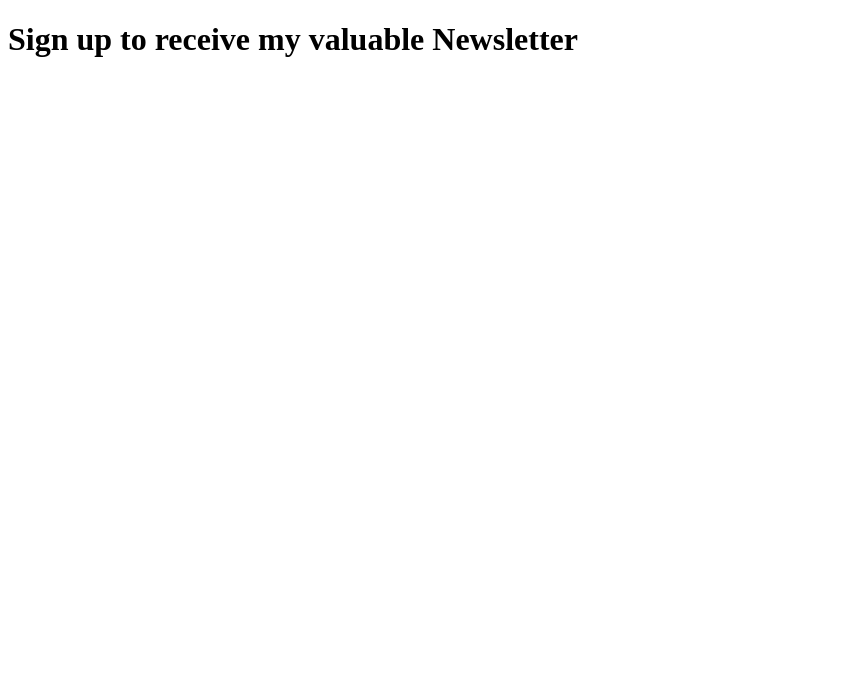
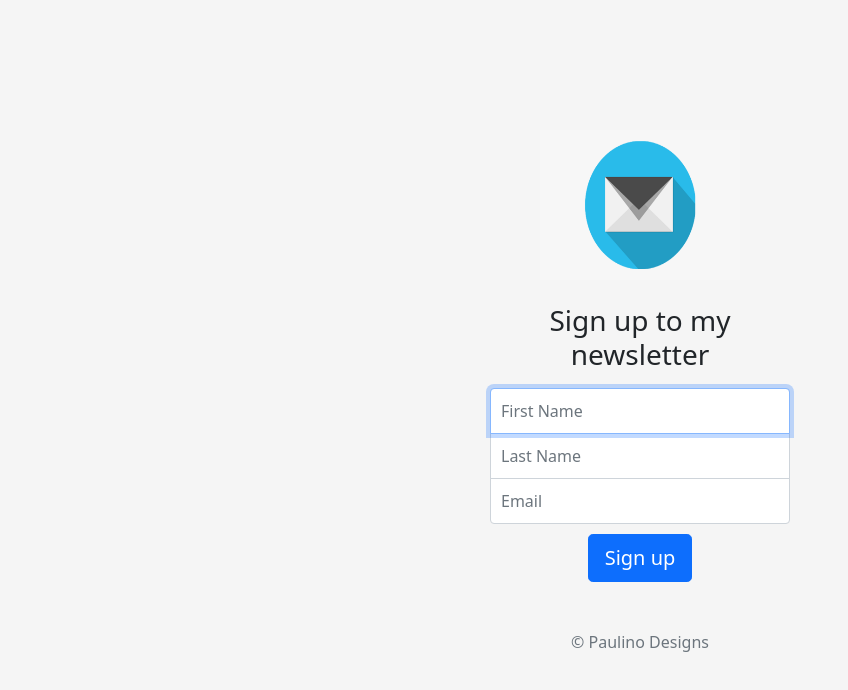
Before and after one commit to AndresPaulino/newsletter-signup, a website: page signup.html in a window 1280 px wide. Shown: the whole page, without its empty margins (0-848 px from the left). Drawn offline with nearby package versions, Linux system fonts and the light colour scheme.

Commit message:
Add newsletter html - Add API Post functionality

```diff
--- a/package.json
+++ b/package.json
@@ -10,6 +10,7 @@
   "license": "ISC",
   "dependencies": {
     "body-parser": "^1.19.2",
-    "express": "^4.17.3"
+    "express": "^4.17.3",
+    "request": "^2.88.2"
   }
 }
--- /dev/null
+++ b/public/css/styles.css
@@ -0,0 +1,53 @@
+html,
+body {
+  height: 100%;
+}
+
+body {
+  display: -ms-flexbox;
+  display: -webkit-box;
+  display: flex;
+  -ms-flex-align: center;
+  -ms-flex-pack: center;
+  -webkit-box-align: center;
+  align-items: center;
+  -webkit-box-pack: center;
+  justify-content: center;
+  padding-top: 40px;
+  padding-bottom: 40px;
+  background-color: #f5f5f5;
+}
+
+.form-signin {
+  width: 100%;
+  max-width: 330px;
+  padding: 15px;
+  margin: 0 auto;
+}
+.form-signin .checkbox {
+  font-weight: 400;
+}
+.form-signin .form-control {
+  position: relative;
+  box-sizing: border-box;
+  height: auto;
+  padding: 10px;
+  font-size: 16px;
+}
+.form-signin .form-control:focus {
+  z-index: 2;
+}
+.top {
+  margin-bottom: -1px;
+  border-bottom-right-radius: 0;
+  border-bottom-left-radius: 0;
+}
+.middle {
+    border-radius: 0;
+    margin-bottom: -1px;
+}
+.bottom {
+  margin-bottom: 10px;
+  border-top-left-radius: 0;
+  border-top-right-radius: 0;
+}
--- a/signup.html
+++ b/signup.html
@@ -1,12 +1,44 @@
 <!DOCTYPE html>
 <html lang="en">
-<head>
-    <meta charset="UTF-8">
-    <meta http-equiv="X-UA-Compatible" content="IE=edge">
-    <meta name="viewport" content="width=device-width, initial-scale=1.0">
-    <title>Newsletter Singup</title>
-</head>
-<body>
-    <h1>Sign up to receive my valuable Newsletter</h1>
-</body>
+  <head>
+    <meta charset="utf-8" />
+    <meta name="viewport" content="width=device-width, initial-scale=1, shrink-to-fit=no" />
+    <meta name="description" content="" />
+    <meta name="author" content="" />
+    <link rel="icon" href="/docs/4.0/assets/img/favicons/favicon.ico" />
+
+    <title>Newsletter Signup</title>
+
+    <link rel="canonical" href="https://getbootstrap.com/docs/4.0/examples/sign-in/" />
+
+    <!-- Bootstrap core CSS -->
+    <link
+      href="https://cdn.jsdelivr.net/npm/bootstrap@5.1.3/dist/css/bootstrap.min.css"
+      rel="stylesheet"
+      integrity="sha384-1BmE4kWBq78iYhFldvKuhfTAU6auU8tT94WrHftjDbrCEXSU1oBoqyl2QvZ6jIW3"
+      crossorigin="anonymous"
+    />
+
+    <!-- Custom styles for this template -->
+    <link href="css/styles.css" rel="stylesheet" />
+  </head>
+
+  <body class="text-center">
+    <form action="/" class="form-signin" method="POST">
+      <img class="mb-4" src="image/newsletter.png" alt="" width="200" height="150" />
+      <h1 class="h3 mb-3 font-weight-normal">Sign up to my newsletter</h1>
+      <input type="text" name="fName" class="form-control top" placeholder="First Name" required autofocus />
+      <input type="text" name="lName" class="form-control middle" placeholder="Last Name" required />
+      <input type="email" name="email" class="form-control bottom" placeholder="Email" required />
+
+      <button class="btn btn-lg btn-primary btn-block" type="submit">Sign up</button>
+      <p class="mt-5 mb-3 text-muted">&copy; Paulino Designs</p>
+    </form>
+
+    <script
+      src="https://cdn.jsdelivr.net/npm/bootstrap@5.1.3/dist/js/bootstrap.bundle.min.js"
+      integrity="sha384-ka7Sk0Gln4gmtz2MlQnikT1wXgYsOg+OMhuP+IlRH9sENBO0LRn5q+8nbTov4+1p"
+      crossorigin="anonymous"
+    ></script>
+  </body>
 </html>
```
Also changed, not shown: app.js (+53 -7 lines), public/image/newsletter.png (added).
